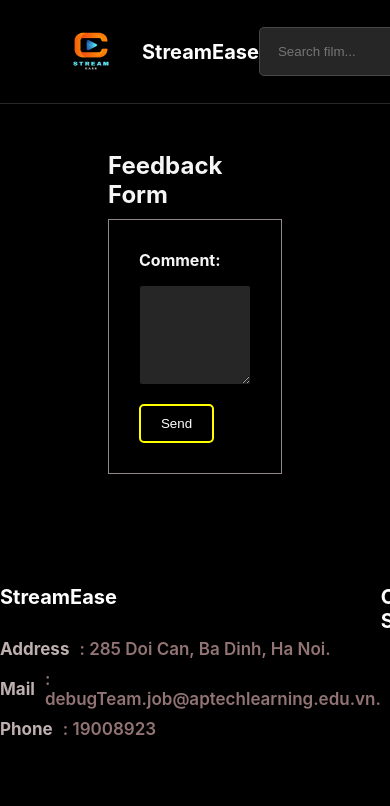
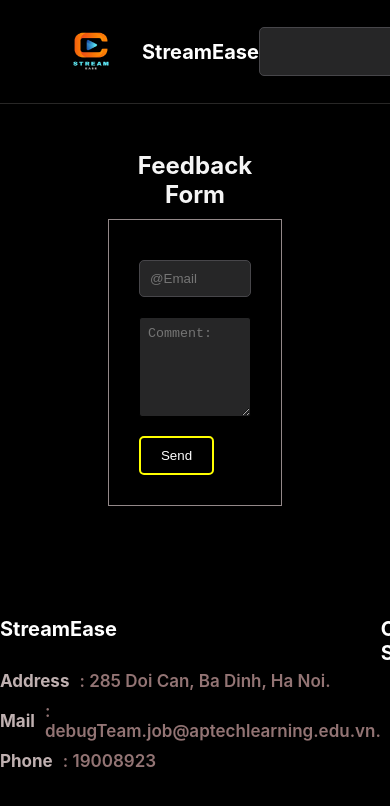
Before and after one commit to buihongson6203/TechWic2023, a React (Create React App) app: page /feedback in a window 390 px wide. Shown: the top 806 px of the page. Built offline with nearby package versions, Linux system fonts and the light colour scheme; the HTML template or start-up script is replaced by a standard one.

Commit message:
commit sai thi bo

```diff
--- a/src/App.js
+++ b/src/App.js
@@ -11,6 +11,7 @@
 import SiteMap from "./SiteMap";
 import Contact from "./Contact/Contact";
 import Feedback from "./FeedBack/FeedBack";
+
 
 
 function App() {
--- a/src/Contact/Contact.css
+++ b/src/Contact/Contact.css
@@ -16,7 +16,7 @@
   }
   .input input{
 
-    width: 45.3%;
+    width: 45.5%;
   }
   h2 {
     margin-bottom: 10px;
@@ -63,7 +63,6 @@
     color: #000;
   }
 .Information{
-    border: 1px solid #514f4f;
     padding: 20px;
 }
 p{
@@ -122,3 +121,61 @@
     margin-right: 5px;
     background: yellow;
   }
+
+
+
+
+
+
+  @media (max-width:450px){
+   .contact-us-container{
+    flex-direction: column;
+    margin-left: 0;
+    width: 333px;
+   }
+   .Container{
+    width: 100%;
+   }
+   .feedback-container h2{
+    text-align: center;
+   }
+   h2{
+    text-align: center;
+   }
+   .input input{
+    width: 100%;
+   }
+   input, textarea{
+    width: 100%;
+   }
+    .Information{
+        width: 333px;
+    }
+}
+
+@media (max-width:768px){
+    .input input{
+        width: 100%;
+    }
+    input, textarea{
+        width: 100%;
+    }
+}
+
+@media (max-width:991px){
+    .input input{
+        width: 100%;
+    }
+    input, textarea{
+        width: 100%;
+    }
+}
+
+@media (max-width:1147px){
+    .input input{
+        width: 100%;
+    }
+    input, textarea{
+        width: 100%;
+    }
+}
--- a/src/Contact/Contact.js
+++ b/src/Contact/Contact.js
@@ -4,6 +4,7 @@
 import './Contact.css';
 import { FaMapMarkerAlt,FaPhone} from 'react-icons/fa';
 import { FiMail } from 'react-icons/fi';
+import Swal from 'sweetalert2';
 
 const ContactUs = () => {
   const [name, setName] = useState('');
@@ -14,16 +15,25 @@
     e.preventDefault();
     console.log('Form submitted:', name, email, message);
   };
+  const mapStyle = {
+    border: '0'
+  };
 
+  const handleSendClick = () => {
+    Swal.fire({
+      icon: 'success',
+      title: 'send contact successfully',
+
+    })
+  };
   return (
     <div className="contact-us-container">
 
       <div className="Contact">
       <h2>Contact Us</h2>
         <form onSubmit={handleSubmit}>
-            <div className="input">
+
                 <input
-                style={{ marginRight: '1.5em' }}
                 type="text"
                 placeholder="Your Name"
                 value={name}
@@ -35,7 +45,7 @@
                 value={name}
                 onChange={(e) => setName(e.target.value)}
                 />
-            </div>
+
             <input
             type="email"
             placeholder="Your Email"
@@ -47,26 +57,19 @@
             value={message}
             onChange={(e) => setMessage(e.target.value)}
             ></textarea>
-            <button type="submit" className="btn">Send</button>
+            <button type="submit" className="btn" onClick={handleSendClick}>Send</button>
         </form>
       </div>
-      <div className="Information">
-        <h2>Information</h2>
-        <div className="Infor">
-            <p><span>Find solutions :</span> to common problems, or get help from a support agent industry's standard .</p>
-            <div className="Address">
-                <div className="AddressCss"><FaMapMarkerAlt /></div>
-                <p><span>Address:</span> 285, Ba Dinh Doi Can</p>
-            </div>
-            <div className="Phone">
-                <div className="PhoneCss"><FaPhone /></div>
-                <p><span>Phone:</span> +84 86 296 319</p>
-            </div>
-            <div className="Email">
-                <div className="EmailCss"><FiMail /></div>
-                <p><span>Email:</span> long200312a1@gmail.com</p>
-            </div>
-        </div>
+      <div className="Map">
+        <iframe
+          src="https://www.google.com/maps/embed?pb=!1m18!1m12!1m3!1d3723.926558556676!2d105.81637567512934!3d21.035624380615364!2m3!1f0!2f0!3f0!3m2!1i1024!2i768!4f13.1!3m3!1m2!1s0x3135ab0d6e603741%3A0x208a848932ac2109!2sAptech%20Computer%20Education!5e0!3m2!1svi!2s!4v1691580587069!5m2!1svi!2s"
+          width="600"
+          height="450"
+          style={mapStyle}
+          allowFullScreen=""
+          loading="lazy"
+          referrerPolicy="no-referrer-when-downgrade"
+        ></iframe>
       </div>
 
     </div>
--- a/src/FeedBack/FeedBack.js
+++ b/src/FeedBack/FeedBack.js
@@ -25,10 +25,10 @@
         <h2>Feedback Form</h2>
         <div className="Form">
             <form onSubmit={handleSubmit}>
-                 <label>Comment:</label>
+              <input type="text" placeholder="@Email" />
                 <div className="Comment">
 
-                <textarea value={comment} onChange={handleCommentChange} />
+                <textarea value={comment} placeholder="Comment:" onChange={handleCommentChange} />
                 </div>
                 <button type="submit" className="btn">Send</button>
             </form>
--- a/src/index.js
+++ b/src/index.js
@@ -3,6 +3,7 @@
 import './index.css';
 import App from './App';
 import reportWebVitals from './reportWebVitals';
+
 
 const root = ReactDOM.createRoot(document.getElementById('root'));
 root.render(
```
